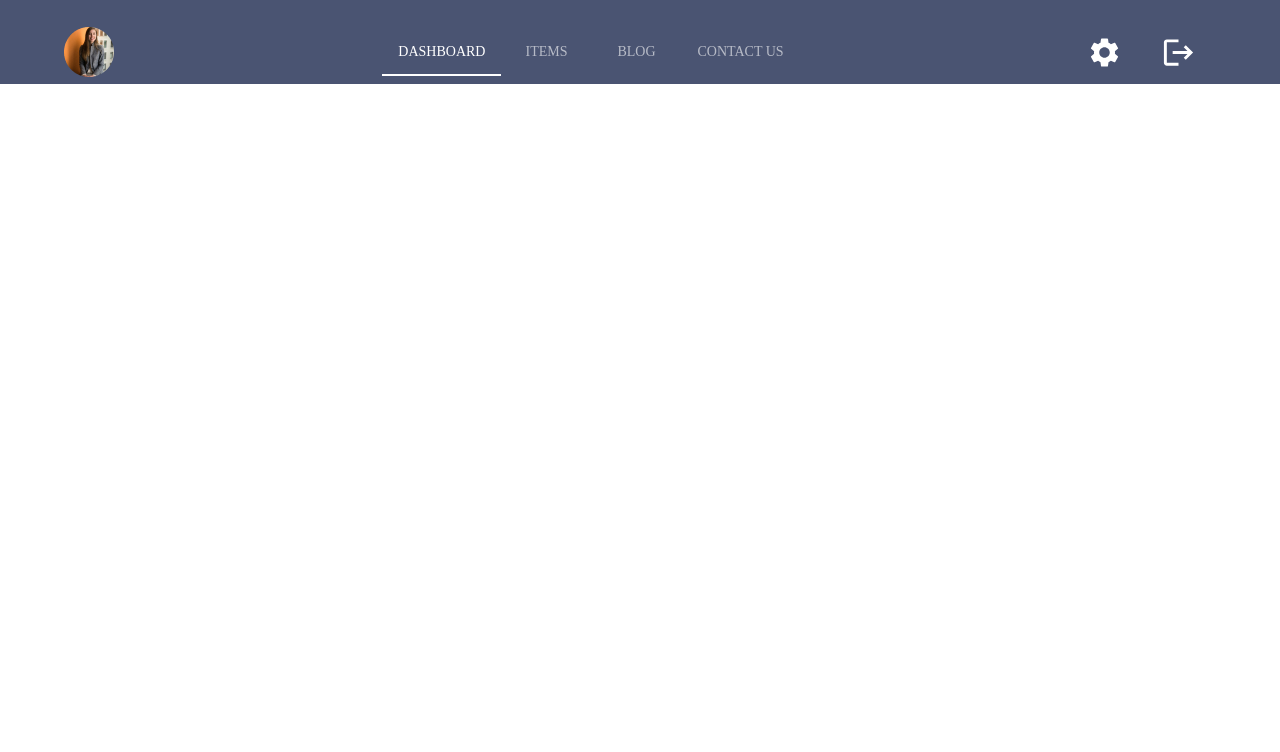
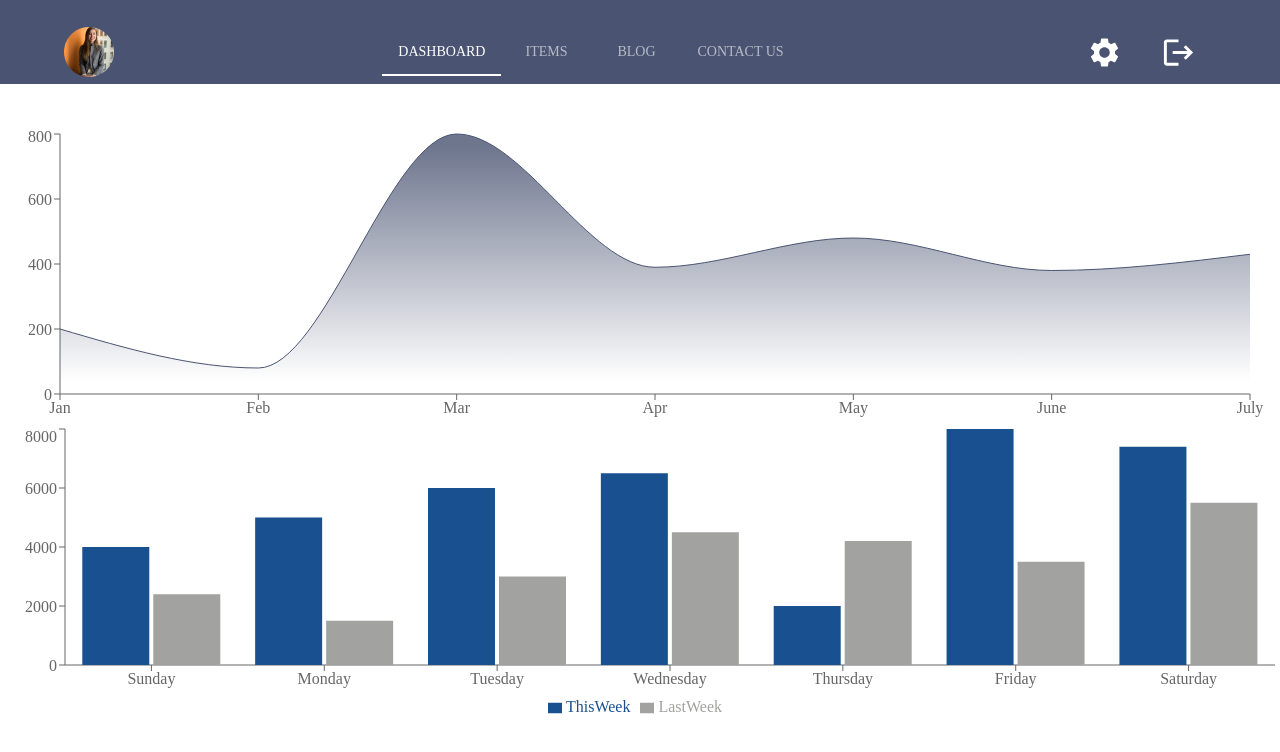
Before and after one commit to Software-Lifecycle-Consultants/slc-open-hms, a Next.js app: page /admin/dashboard in a window 1280 px wide. Shown: the top 752 px of the page. Built offline with nearby package versions, Linux system fonts and the light colour scheme.

Commit message:
Updated the page.tsx and imported the recharts npm package

```diff
--- a/app/admin/dashboard/page.tsx
+++ b/app/admin/dashboard/page.tsx
@@ -7,6 +7,7 @@ import React from "react";
 import BillingDetails from "@/components/checkout/BillingDetails";
 import BookingInfo from "@/components/checkout/BookingInfo";
 import ExtraFacilitation from "@/components/checkout/ExtraFacilitation";
+import Charts from "@/components/admin/charts"
 
 /**
  * CheckoutScreen component represents the checkout screen of the website.
@@ -17,7 +18,14 @@ const AdminDashboard = () => {
   return (
     <>
       <Box sx={{ backgroundColor: "#FFF", padding: "40px 0", width: "100%" }}>
+      <>
+      <div className="flex">
 
+        <main className="flex-grow ml-64 relative">
+          <Charts />
+        </main>
+      </div>
+    </>
       </Box>
 
     </>
--- a/package.json
+++ b/package.json
@@ -31,6 +31,7 @@
     "react-phone-input-2": "^2.15.1",
     "react-responsive": "^9.0.2",
     "react-slick": "^0.29.0",
+    "recharts": "^2.12.7",
     "slick-carousel": "^1.8.1"
   },
   "devDependencies": {
```
Also changed, not shown: 1 other file (tests, documents, lock files or other folders).
